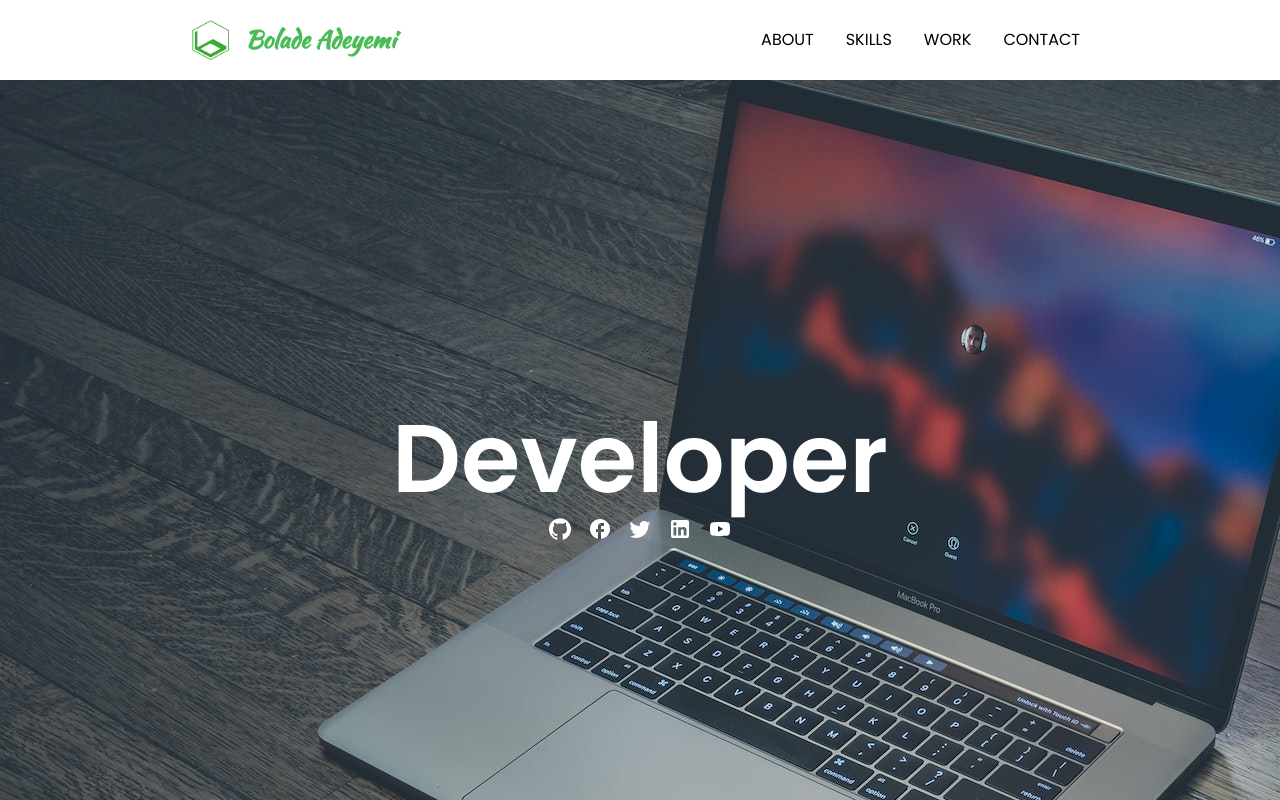
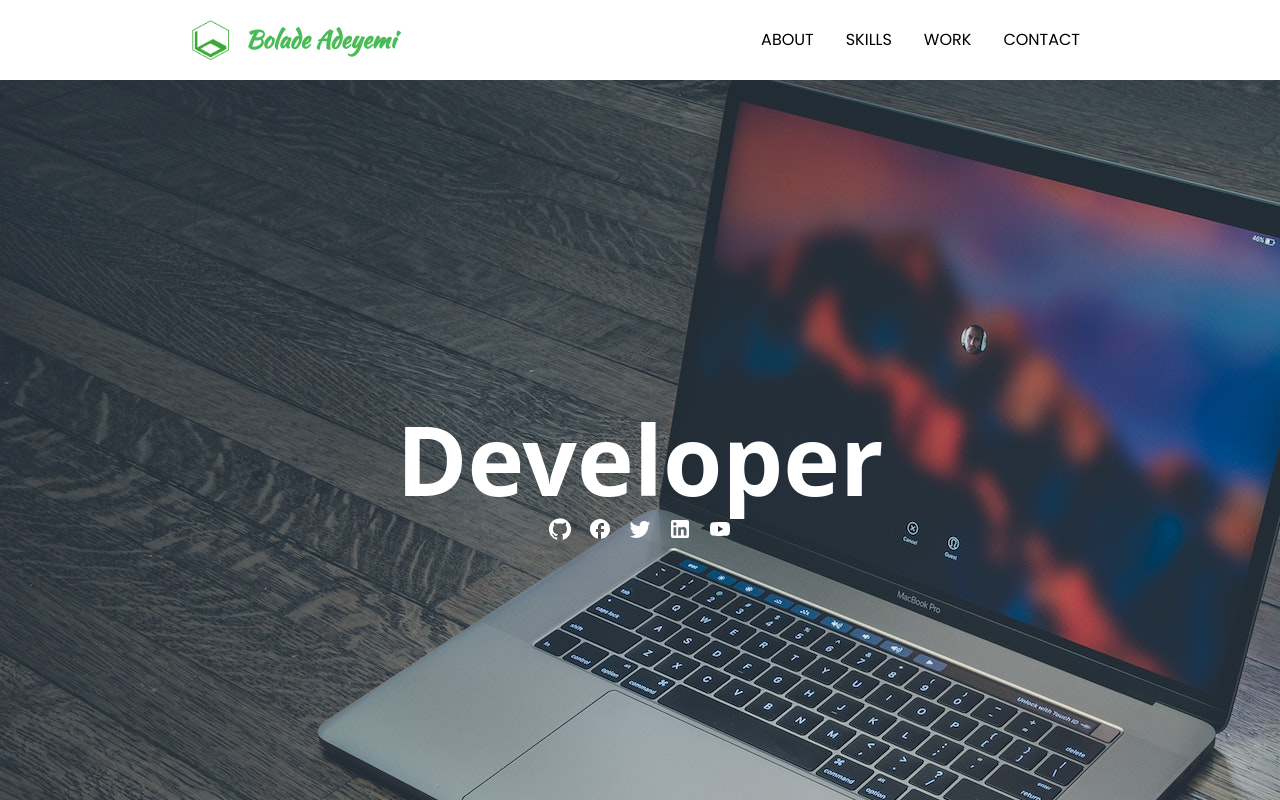
Before and after one commit to boladeadeyemi/my-portfolio, a React (Create React App) app: page / in a window 1280 px wide. Shown: the top 800 px of the page. Built offline with nearby package versions, Linux system fonts and the light colour scheme.

Commit message:
edited text

```diff
--- a/src/Components/Banner.js
+++ b/src/Components/Banner.js
@@ -20,7 +20,7 @@ function Banner() {
   return (
     <div className="h-full">
       <div className="max-w-[800px] w-full h-screen mx-auto text-center flex flex-col justify-center ">
-        <p className="text-white font-[Poppins] font-bold md:text-8xl sm:text-6xl text-4xl">
+        <p className="text-white font-[Poppins]-800 font-bold md:text-8xl sm:text-6xl text-4xl">
           {text}
         </p>
         <div className=" text-white py-2 flex-row justify-between w-auto ">
```
